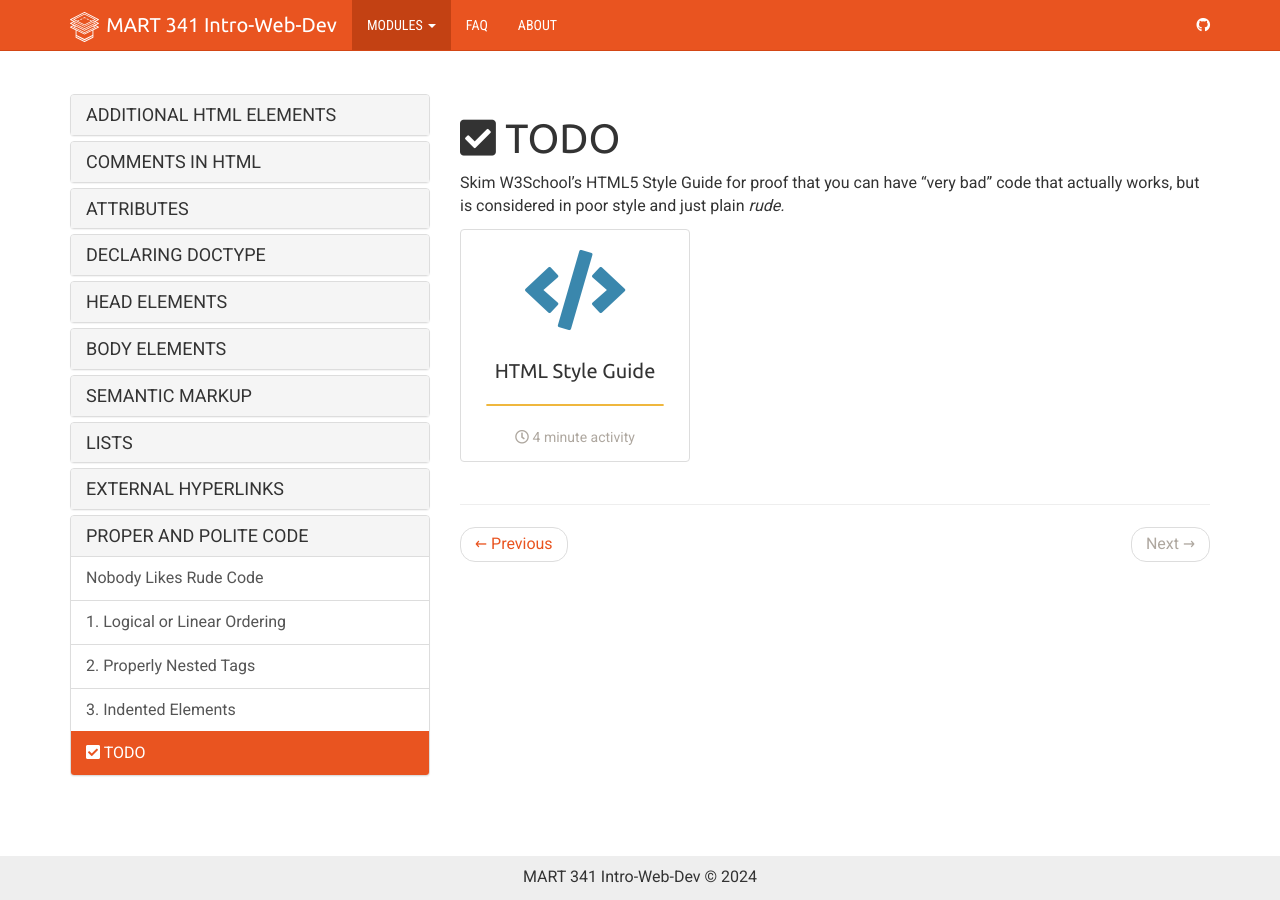
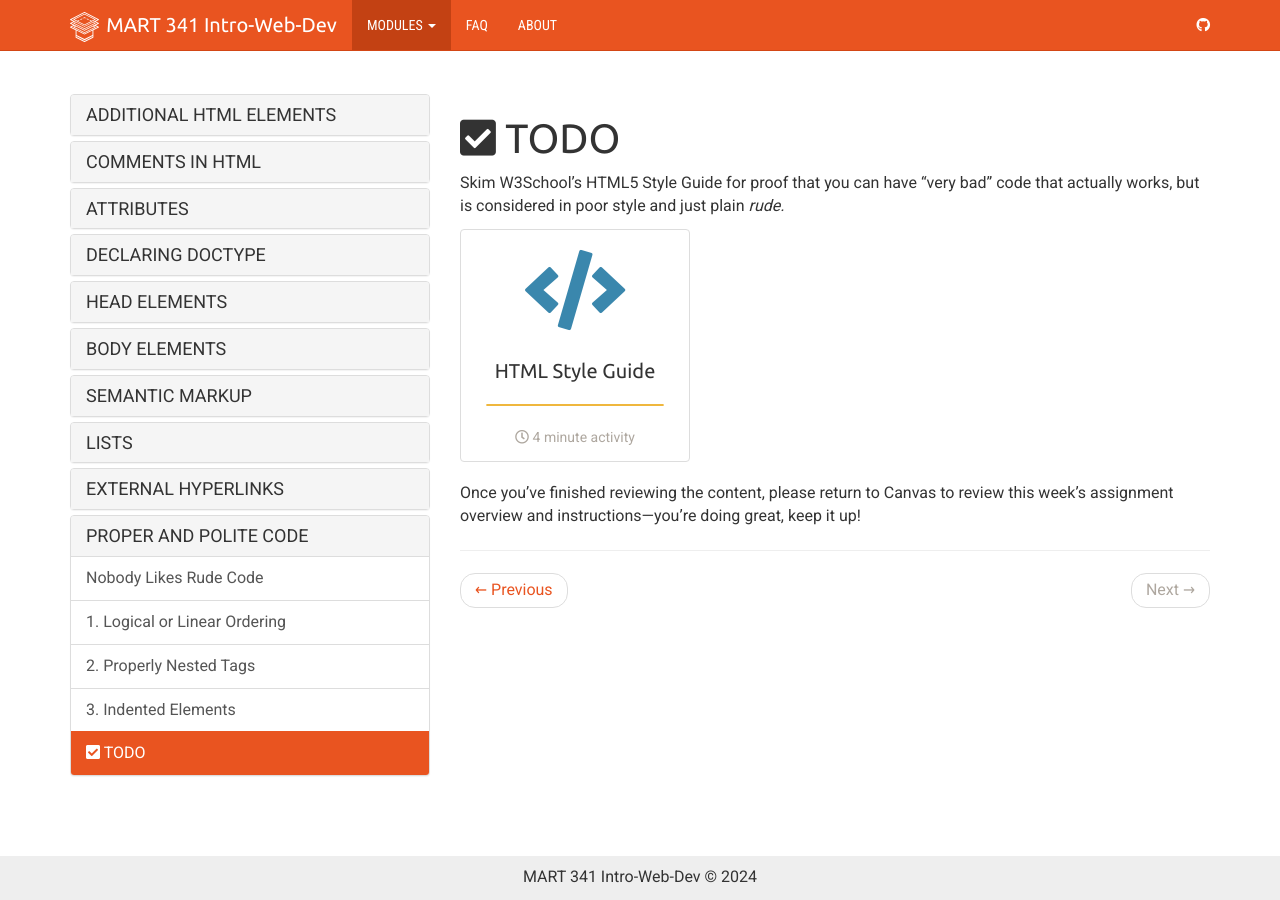
Before and after one commit to Montana-Media-Arts/webDesignFall2024, a Jekyll site: the page built from _docs/topic-05/09-proper-code/page-todo.md, in a window 1280 px wide. Built offline with Jekyll 4.4.1, drawn with Linux system fonts in a browser that asks for light colours; nearby versions of some CDN libraries.

Commit message:
Update page-todo.md

```diff
--- a/_docs/topic-05/09-proper-code/page-todo.md
+++ b/_docs/topic-05/09-proper-code/page-todo.md
@@ -22,3 +22,5 @@ Skim W3School's HTML5 Style Guide for proof that you can have "very bad" code th
     </div>
   </div>
 </div>
+
+Once you've finished reviewing the content, please return to Canvas to review this week's assignment overview and instructions—you're doing great, keep it up!
```
